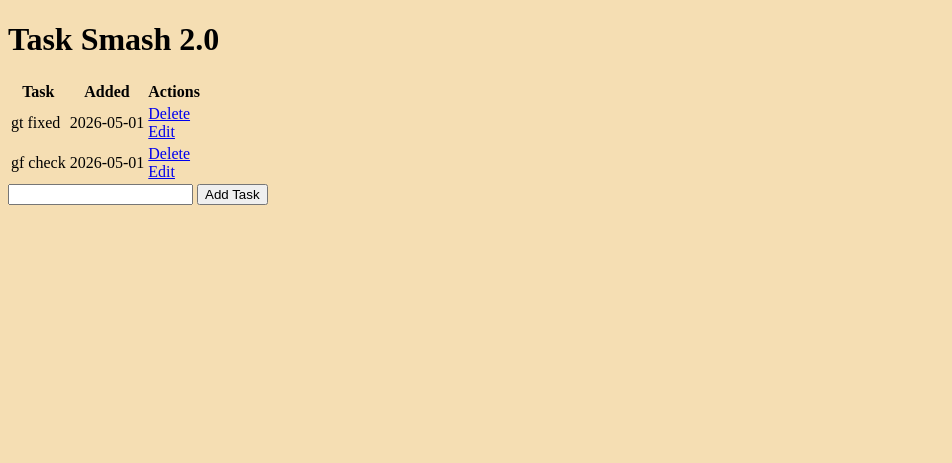
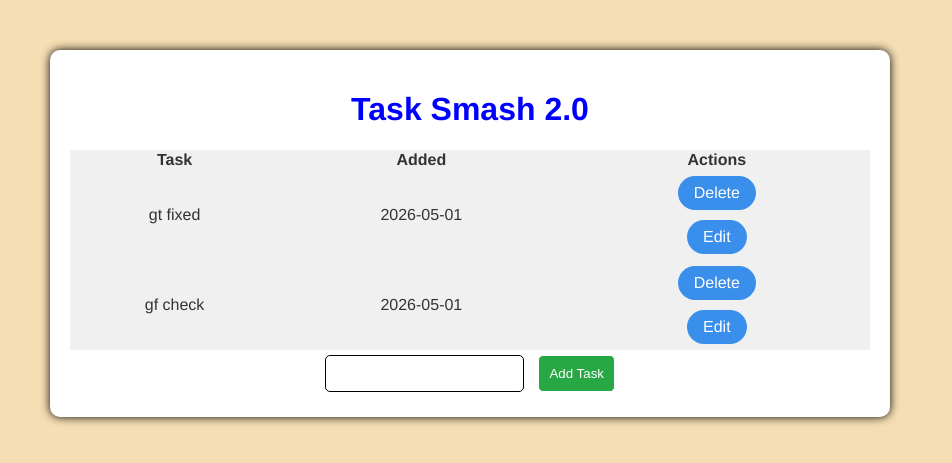
Before and after one commit to BomaUriel/FlaskApp_CRUD, a Flask app: page / in a window 1280 px wide. Shown: the top 463 px of the page, without its empty margins (0-952 px from the left). Run offline with Flask 3, Linux system fonts and the light colour scheme; data comes from the database, SQL or seed files in the repository.

Commit message:
Add debug configuration, update styles, and enhance README documentation

```diff
--- a/app.py
+++ b/app.py
@@ -8,6 +8,7 @@ from datetime import datetime
 # Main app
 app = Flask(__name__)
 
+app.config["DEBUG"] = True
 app.config['SCSS_ASSET_DIR'] = 'static'
 Scss(app)
 
--- a/static/styles.css
+++ b/static/styles.css
@@ -1,3 +1,68 @@
-body {
+
+body    {
+    background-color: red;
+    font-family: 'Franklin Gothic Medium',
+    'Arial Narrow', Arial, sans-serif, sans-serif;
+    margin: 0;
+    padding: 0;
     background-color: wheat;
 }
+
+.content {
+    max-width: 800px;
+    margin: 50px;
+    padding: 20px;
+    background-color: #fff;
+    border-radius: 10px;
+    box-shadow: 0 0 10px rgb(0,0,0,1);
+    text-align: center;
+
+    h1{
+        color: blue;
+    }
+
+    h4{
+        color: #666;
+    }
+
+    table {
+        width: 100%;
+        margin-top: 20px;
+        border-collapse: collapse;
+
+        th,
+        td{
+            background-color: #f0f0f0;
+            color: #333;
+        }
+    }
+
+    a {
+        display: inline-block;
+        padding: 8px 16px;
+        margin: 5px;
+        border-radius: 20px;
+        background-color: #398feb;
+        color: #fff;
+        text-decoration: none;
+        transition: background-color 0.3s ease;
+    }
+
+    input{
+        padding: 10px;
+        margin: 5px;
+        border: solid 1px;
+        border-radius: 5px;
+
+    }
+
+    #btn_add {
+        background-color: #28a745;
+        color: #fff;
+        cursor: pointer;
+        &:hover {
+            background-color: #218838;
+        }
+    }
+
+}
```
Also changed, not shown: README.md (added), 1 other file.
